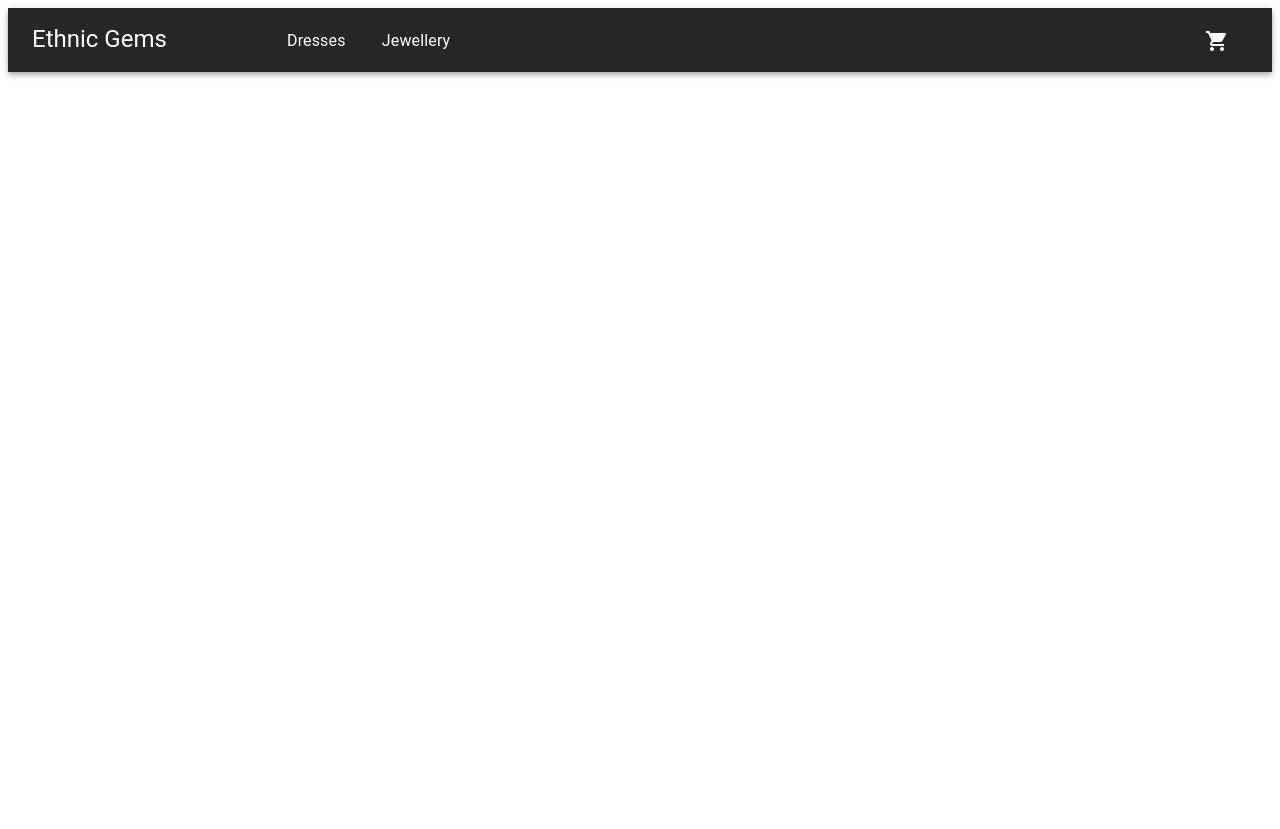
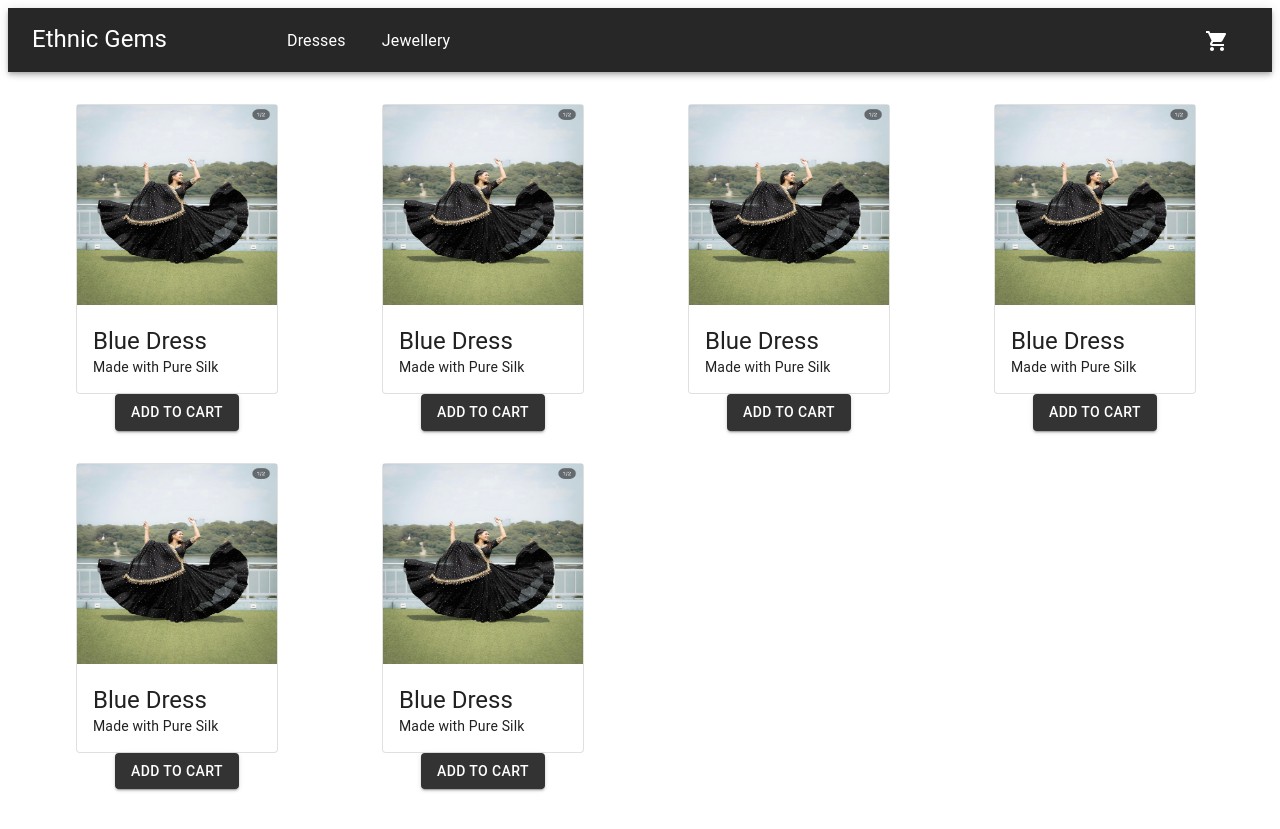
Before and after one commit to arasidobariya/ethnicGems, a React (Create React App) app: page /productList in a window 1280 px wide. Before the commit the page ends 800 px from the top, so only its background shows below. Built offline with nearby package versions, Linux system fonts and the light colour scheme.

Commit message:
added products in listing page

```diff
--- a/src/App.js
+++ b/src/App.js
@@ -2,12 +2,14 @@ import "./App.css";
 import Home from "./components/Home";
 import { Route, Routes } from "react-router-dom";
 import Header from "./components/Header";
+import ProductList from "./components/ProductList";
 function App() {
   return (
     <div className="body">
       <Header />
       <Routes>
         <Route path="/" element={<Home />} />
+        <Route path="/productList" element={<ProductList />} />
       </Routes>
     </div>
   );
--- a/src/components/Header.js
+++ b/src/components/Header.js
@@ -46,8 +46,8 @@ function Header() {
   const theme = useTheme();
   const isSmallScreen = useMediaQuery("(max-width:900px)");
   const category = [
-    { id: "c1", title: "Dresses", path: "/productList/:{id}" },
-    { id: "c2", title: "Jewellery", path: "/productList/:{id}" },
+    { id: "c1", title: "Dresses", path: "/productList" },
+    { id: "c2", title: "Jewellery", path: "/productList" },
   ];
   const [open, setOpen] = useState(false);
 
@@ -99,9 +99,16 @@ function Header() {
               >
                 <MenuIcon />
               </IconButton>
-              <StyledNavLink to="/">
-                <Typography variant="h5">Ethnic Gems</Typography>
-              </StyledNavLink>
+              <Grid container>
+                <Grid item xs={11.5}>
+                  <StyledNavLink to="/">
+                    <Typography variant="h5">Ethnic Gems</Typography>
+                  </StyledNavLink>{" "}
+                </Grid>
+                <Grid item xs={0.5} mt={0.7}>
+                  <ShoppingCartIcon size="large" />
+                </Grid>
+              </Grid>
             </>
           )}
         </Toolbar>
--- a/src/components/Home.js
+++ b/src/components/Home.js
@@ -148,9 +148,9 @@ function Home() {
                       direction="column"
                       xs={12}
                       sm={6}
-                      md={4}
+                      md={3}
                       key={item.id}
-                      spacing={3}
+                      spacing={1}
                       justifyContent={"center"}
                       alignItems={"center"}
                     >
@@ -158,6 +158,7 @@ function Home() {
                         <Grid item>
                           <img
                             height="200px"
+                            width="200px"
                             alt={item.title}
                             src={item.src}
                           ></img>
--- a/src/components/ProductList.js
+++ b/src/components/ProductList.js
@@ -1,9 +1,53 @@
 import { Grid, Box, Paper, Typography } from "@mui/material";
-
+import DarkButton from "../Styles/darkButton";
 
 function ProductList() {
+  const items = [
+    {
+      id: Math.random.toString(),
+      category: "dresses",
+      src: "./image/Banner Girl.jpg",
+      title: "Blue Dress",
+      description: "Made with Pure Silk",
+    },
+    {
+      id: Math.random.toString(),
+      category: "dresses",
+      src: "./image/Banner Girl.jpg",
+      title: "Blue Dress",
+      description: "Made with Pure Silk",
+    },
+    {
+      id: Math.random.toString(),
+      category: "dresses",
+      src: "./image/Banner Girl.jpg",
+      title: "Blue Dress",
+      description: "Made with Pure Silk",
+    },
+    {
+      id: Math.random.toString(),
+      category: "dresses",
+      src: "./image/Banner Girl.jpg",
+      title: "Blue Dress",
+      description: "Made with Pure Silk",
+    },
+    {
+      id: Math.random.toString(),
+      category: "dresses",
+      src: "./image/Banner Girl.jpg",
+      title: "Blue Dress",
+      description: "Made with Pure Silk",
+    },
+    {
+      id: Math.random.toString(),
+      category: "dresses",
+      src: "./image/Banner Girl.jpg",
+      title: "Blue Dress",
+      description: "Made with Pure Silk",
+    },
+  ];
 
-return(
+  return (
     <Box sx={{ margin: 5 }}>
       <Grid container spacing={5}>
         {items.map((item) => {
@@ -14,32 +58,27 @@ return(
               direction="column"
               xs={12}
               sm={6}
-            md={4}
+              md={3}
               key={item.id}
-            spacing={3}
+              spacing={1}
               justifyContent={"center"}
               alignItems={"center"}
             >
               <Paper variant="outlined" sx={{ maxWidth: "500px" }}>
                 <Grid item>
-                <img
-                  height="200px"
-                  alt={item.title}
-                  src={item.src}
-                ></img>
+                  <img height="200px" width="200px" alt={item.title} src={item.src}></img>
                 </Grid>
                 <Grid item sx={{ margin: 2 }}>
                   <Typography variant="h5">{item.title}</Typography>
-                <Typography variant="body2">
-                  {item.description}
-                </Typography>
+                  <Typography variant="body2">{item.description}</Typography>
                 </Grid>
               </Paper>
+              <DarkButton>Add to Cart</DarkButton>
             </Grid>
           );
         })}
       </Grid>
     </Box>
-)
+  );
 }
 export default ProductList;
```
Lines whose indentation alone changed are shown as unchanged.
